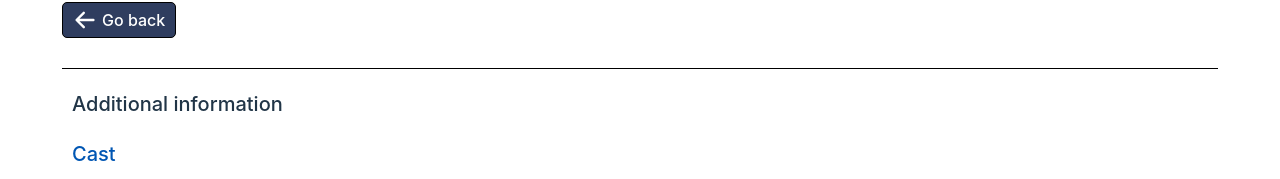
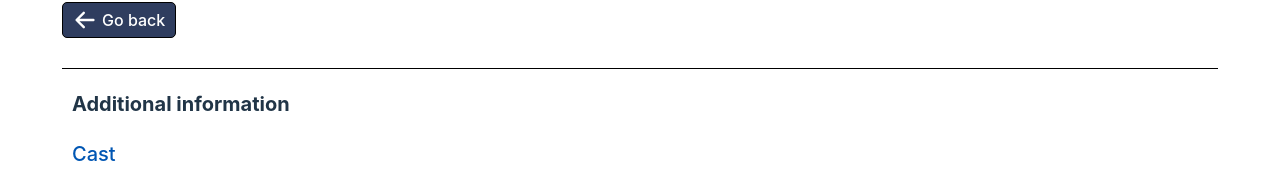
Before and after one commit to Marchenko1997/goit-react-hw-05, a React (Vite) app: page /movies/1 in a window 1280 px wide. Shown: the part 148-327 px from the top of the page. Built offline with nearby package versions, Linux system fonts and the light colour scheme; no server answers; the HTML template or start-up script is replaced by a standard one.

Commit message:
update additiona; info

```diff
--- a/src/pages/MovieDetailsPage/MovieDetailsPage.jsx
+++ b/src/pages/MovieDetailsPage/MovieDetailsPage.jsx
@@ -54,7 +54,7 @@ const MovieDetailsPage = () => {
         </div>
       )}
       <div className={css.navContainer}>
-        <p className={css.additionalInfo}>Additional information</p>
+        <p className={css.additionalInfo}><b>Additional information</b></p>
         <nav className={css.navLinks}>
           <NavLink to={`/movies/${movieId}/cast`} className={css.navLink}>
             Cast
```
